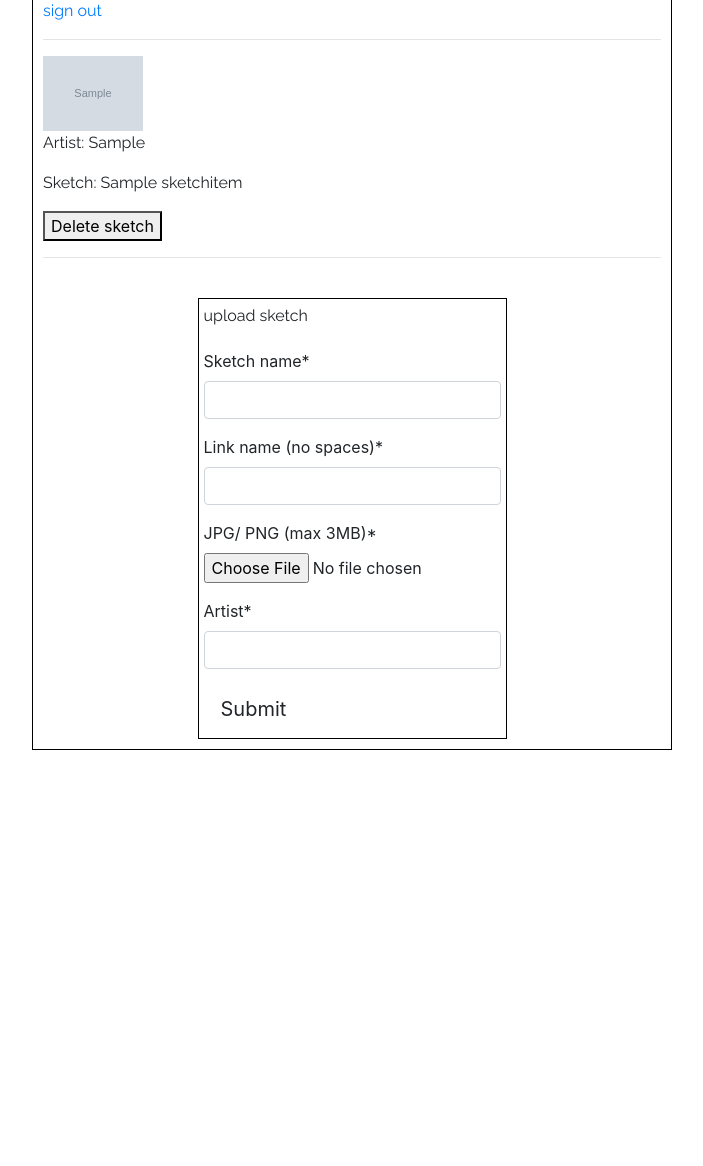
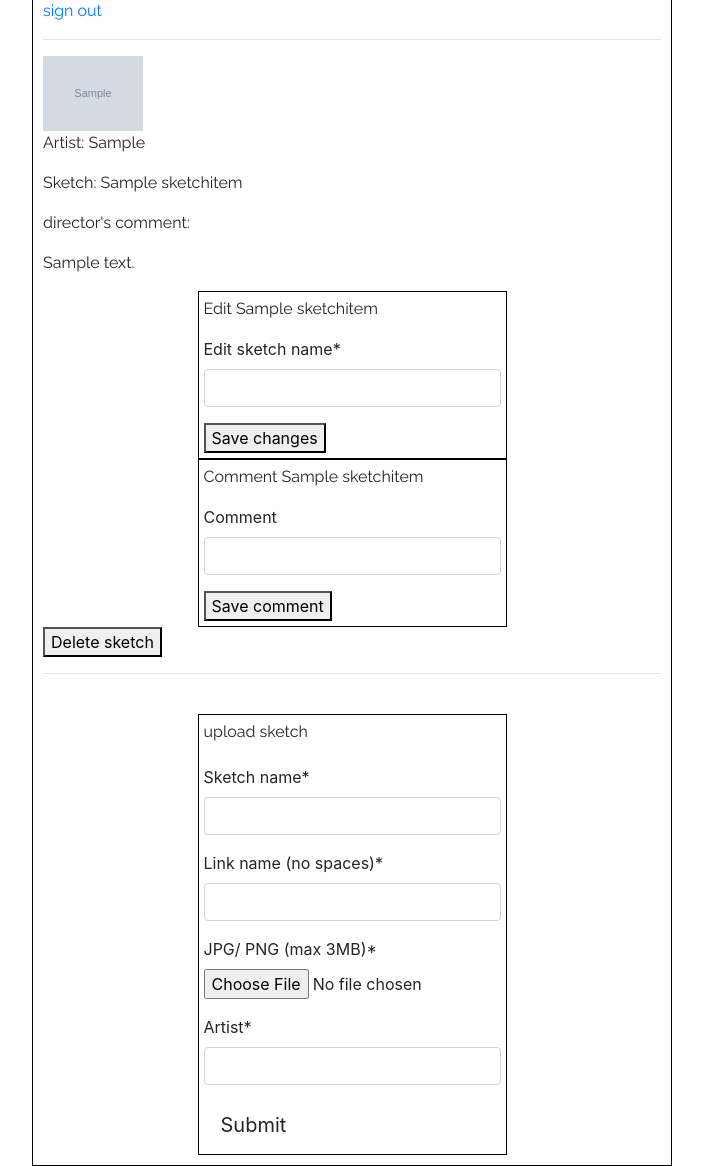
Before and after one commit to MidnattLantern/social_frames, a Django app: a page that uses templates/scene_view.html in a window 1280 px wide. Shown: the part 134-1300 px from the top of the page, without its empty margins (288-991 px from the left). Before the commit the page ends 884 px from the top, so only its background shows below. Run offline with Django 3.2, Linux system fonts and the light colour scheme; a user stored in the database is signed in; tables that the repository leaves empty hold one stand-in row (values such as "Sample post"); grey boxes marked "Sample" are stand-in pictures; some libraries are stand-ins or nearby versions.

Commit message:
user can make and save comments at sketches veiw

```diff
--- a/storyboard/forms.py
+++ b/storyboard/forms.py
@@ -36,7 +36,11 @@ class CreateSceneItem(forms.ModelForm):
 class EditSceneItem(forms.ModelForm):
     class Meta:
         model = SceneItem
-        fields = ['scene_name', 'scene_event_notes',]
+        fields = ['scene_name', 'scene_chronology', 'scene_event_notes',]
+        labels = {'scene_name': 'Scene name',
+                  'scene_chronology': 'Chronology',
+                  'scene_event_notes': 'Scene event notes'
+                  }
 
 
 class CreateSketchItem(forms.ModelForm):
@@ -48,9 +52,17 @@ class CreateSketchItem(forms.ModelForm):
                   'sketch_image': 'JPG/ PNG (max 3MB)',
                   'sketch_artist': 'Artist',
                   }
-
-
-class CreateSketchItemComment(forms.ModelForm):
+# Edit sketch item
+class EditSketchItem(forms.ModelForm):
+    class Meta:
+        model = SketchItem
+        fields = ['sketch_name',]
+        labels = {'sketch_name': 'Edit sketch name',
+                  }
+# Edit sketch item
+class CommentSketchItem(forms.ModelForm):
     class Meta:
         model = SketchItem
         fields = ['sketch_directors_comment',]
+        labels = {'sketch_directors_comment': 'Comment',
+                  }
--- a/storyboard/views.py
+++ b/storyboard/views.py
@@ -5,12 +5,12 @@ from django.views.generic.edit import UpdateView
 # .models
 from .models import ProjectItem, EpisodeItem, SceneItem
 from .models import SketchItem
-# .forms
+# .forms that create new objects
 from .forms import CreateProjectItem, CreateEpisodeItem, CreateSceneItem
 from .forms import CreateSketchItem
-from .forms import EditSceneItem
-
-
+# .forms that edit existing objects
+from .forms import EditSceneItem, EditSketchItem
+from .forms import CommentSketchItem
 
 import cloudinary.uploader
 # authentication to lock out wrong users
@@ -119,7 +119,6 @@ class RenderEpisodeView(View, LoginRequiredMixin):
                 'episode_item': episode_item,
                 'scene_item': scene_item,
                 'create_scene_item': CreateSceneItem(),
-                # test
                 'edit_scene_item': EditSceneItem(),
             },
         )
@@ -148,7 +147,6 @@ class RenderEpisodeView(View, LoginRequiredMixin):
             if 'edit_scene' in request.POST:
                 edit_scene_slug = request.POST.get('edit_scene')
                 edit_scene = SceneItem.objects.get(scene_slug=edit_scene_slug)
-                edit_scene.scene_event_notes = edit_scene_item_form.cleaned_data.get('scene_event_notes')
                 edit_scene.scene_name = edit_scene_item_form.cleaned_data.get('scene_name')
                 edit_scene.save()
 
@@ -159,17 +157,17 @@ class RenderEpisodeView(View, LoginRequiredMixin):
                 'episode_item': episode_item,
                 'scene_item': scene_item,
                 'create_scene_item': CreateSceneItem(),
-                # tutor assistance
                 'edit_scene_item': EditSceneItem(),
             },
         )
 
 #test
+"""
 class UpdateSceneItem(UpdateView):
     model = SceneItem
     form_class = CreateSceneItem
     template_name = 'episode.html'
-
+"""
 
 # user enter a scene, expects to see sketches
 @method_decorator(login_required, name='dispatch')
@@ -185,6 +183,8 @@ class RenderSceneView(View, LoginRequiredMixin):
                 'scene_item': scene_item,
                 'sketch_item': sketch_item,
                 'create_sketch_item': CreateSketchItem(),
+                'edit_sketch_item': EditSketchItem(),
+                'comment_sketch_item': CommentSketchItem(),
             },
         )
     def post (self, request, scene_slug, *args, **kwargs):
@@ -205,6 +205,22 @@ class RenderSceneView(View, LoginRequiredMixin):
             #restricts unauthorised accounts from accessing other accounts item(s)
             delete_sketch = SketchItem.objects.get(sketch_slug=delete_sketch_slug, sketch_property_to_director=request.user)
             delete_sketch.delete()
+        # U in "CRUD"
+        edit_sketch_item_form = EditSketchItem(data=request.POST)
+        if edit_sketch_item_form.is_valid():
+            if 'edit_sketch' in request.POST:
+                edit_sketch_slug = request.POST.get('edit_sketch')
+                edit_sketch = SketchItem.objects.get(sketch_slug=edit_sketch_slug)
+                edit_sketch.sketch_name = edit_sketch_item_form.cleaned_data.get('sketch_name')
+                edit_sketch.save()
+        # U in "CRUD"
+        comment_sketch_item_form = CommentSketchItem(data=request.POST)
+        if comment_sketch_item_form.is_valid():
+            if 'comment_sketch' in request.POST:
+                comment_sketch_slug = request.POST.get('comment_sketch')
+                comment_sketch = SketchItem.objects.get(sketch_slug=comment_sketch_slug)
+                comment_sketch.sketch_directors_comment = comment_sketch_item_form.cleaned_data.get('sketch_directors_comment')
+                comment_sketch.save()
 
         return render(
             request,
@@ -213,6 +229,7 @@ class RenderSceneView(View, LoginRequiredMixin):
                 'scene_item': scene_item,
                 'sketch_item': sketch_item,
                 'create_sketch_item': CreateSketchItem(),
-
+                'edit_sketch_item': EditSketchItem(),
+                'comment_sketch_item': CommentSketchItem(),
             },
         )
--- a/templates/episode_view.html
+++ b/templates/episode_view.html
@@ -20,7 +20,7 @@
 </table>
 <p>Scene notes: <br> {{ i.scene_event_notes }} </p>
 
-<!-- edit form (tutor assistance) -->
+<!-- edit form -->
 <div class="new_item_styling">
   <p>Edit {{ i.scene_name }}</p>
   <form method="post">
--- a/templates/scene_view.html
+++ b/templates/scene_view.html
@@ -18,6 +18,28 @@
     <p>Artist: {{ i.sketch_artist }}</p>
 </div>
 <p>Sketch: {{ i.sketch_name }} </p>
+<p>director's comment:</p>
+<p>{{ i.sketch_directors_comment }}</p>
+
+<!-- edit form -->
+<div class="new_item_styling">
+  <p>Edit {{ i.sketch_name }}</p>
+  <form method="post">
+    {{ edit_sketch_item | crispy }}
+    {% csrf_token %}
+    <button type="submit" name="edit_sketch" value="{{ i.sketch_slug }}">Save changes</button>
+  </form>
+</div>
+
+<!-- comment form -->
+<div class="new_item_styling">
+  <p>Comment {{ i.sketch_name }}</p>
+  <form method="post">
+    {{ comment_sketch_item | crispy }}
+    {% csrf_token %}
+    <button type="submit" name="comment_sketch" value="{{ i.sketch_slug }}">Save comment</button>
+  </form>
+</div>
 
 <!-- delete form -->
 <form action="" method="POST">
```
